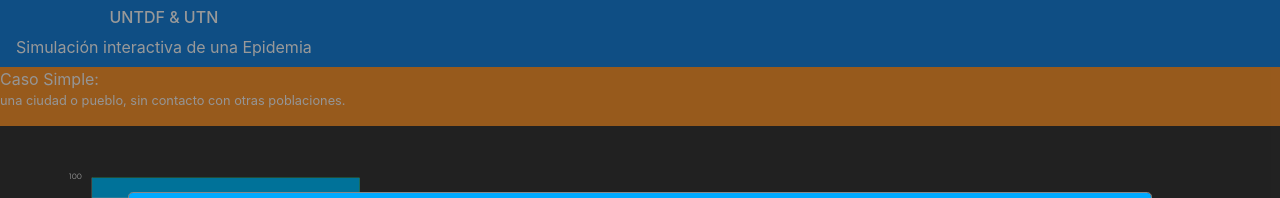
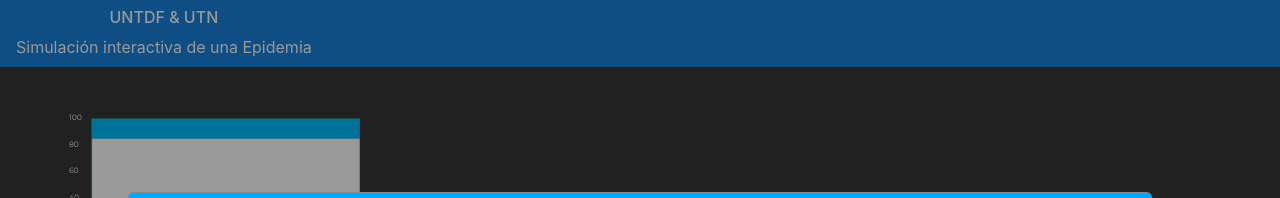
Before and after one commit to jpzarza/EpidemicSimulationVaccine, a website: page simulador/simulador-mobile.html in a window 1280 px wide. Shown: the top 198 px of the page. Drawn offline with nearby package versions, Linux system fonts and the light colour scheme; a web font is replaced by a local one.

```diff
--- a/simulador/simulador-mobile.html
+++ b/simulador/simulador-mobile.html
@@ -391,10 +391,7 @@
 
 	</div>
 
-	<div class="row text-light" style="background-color: #FC9630; ;" id="caseTypeNameH">
-		<span id="caseTypeName">Caso Simple: <p><small>una ciudad o pueblo, sin contacto con otras
-				poblaciones.</small></p></span>
-	</div>
+
 
 
 
```
